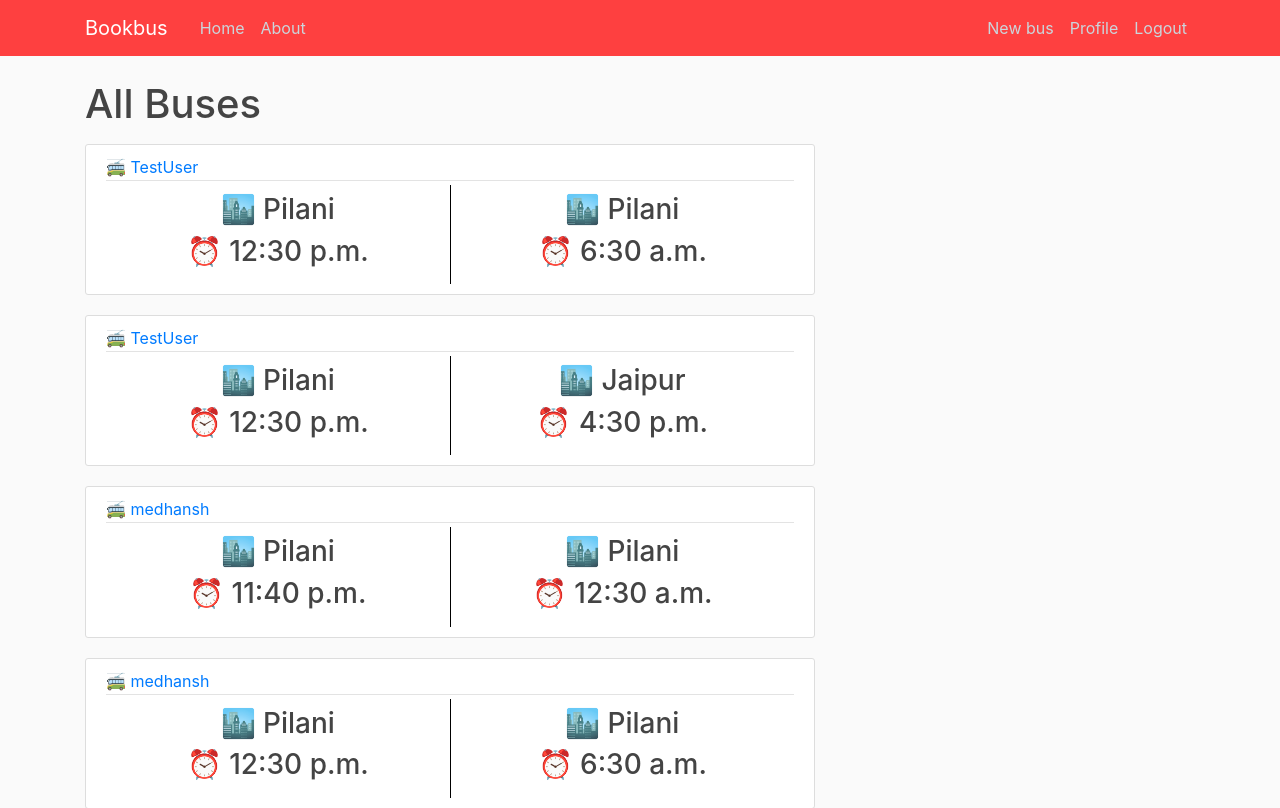
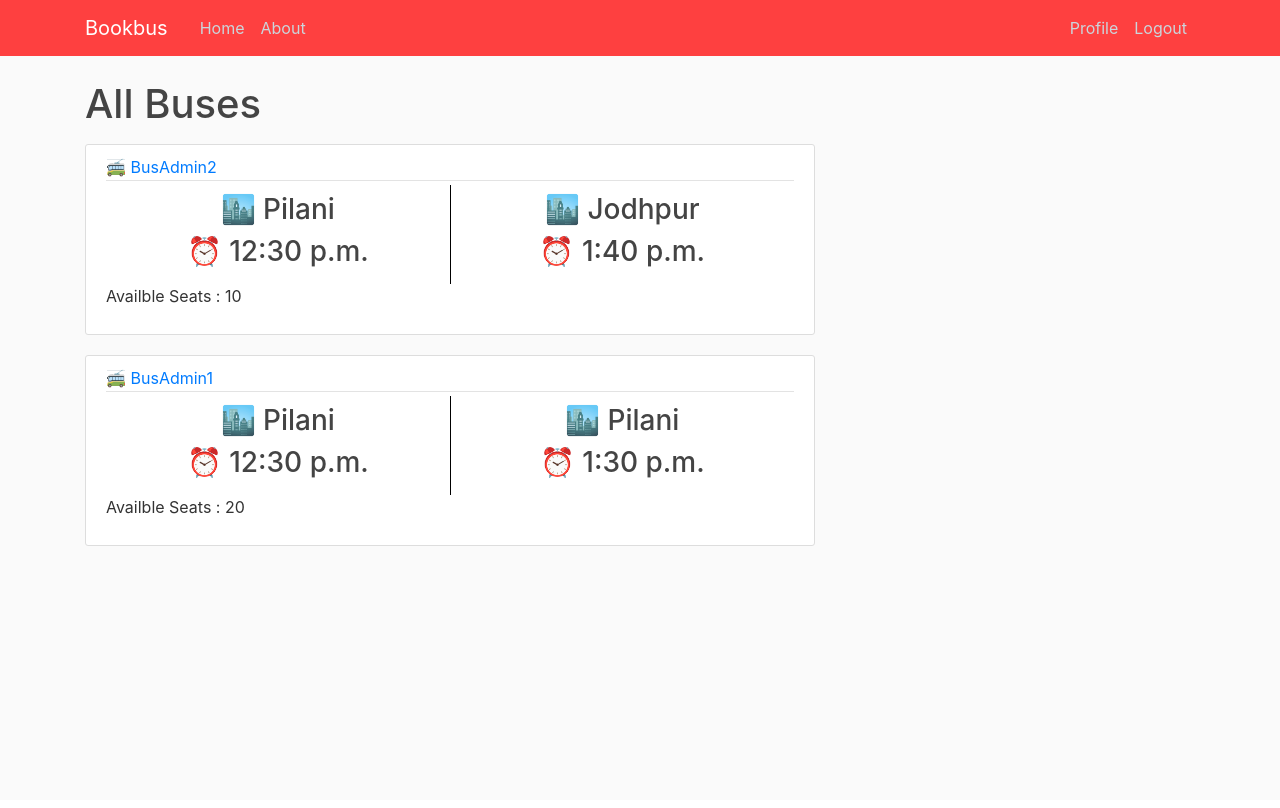
Before and after one commit to medhu123/DVMbookbus, a Django app: page / in a window 1280 px wide. Shown: the top 808 px of the page. After the commit the page ends 546 px from the top, so only its background shows below. Run offline with Django 5.2, Linux system fonts and the light colour scheme; a user stored in the database is signed in; data comes from the database, SQL or seed files in the repository.

Commit message:
Added Customer and BusAdmin groups which have different functionality, Added the available and total seats into the bus model

```diff
--- a/bookbus/forms.py
+++ b/bookbus/forms.py
@@ -3,7 +3,7 @@
 
 class BusForm(forms.ModelForm):
     model = Bus
-        fields = ['journey_start', 'journey_end', 'start_time', 'end_time', 'seats']
+        fields = ['journey_start', 'journey_end', 'start_time', 'end_time', 'total_seats', 'available_seats']#, 'available_seats']
         widgets = {
             'start_time': forms.TimeInput(format='%H:%M', attrs={'type': 'time'}),
             'end_time': forms.TimeInput(format='%H:%M', attrs={'type': 'time'}),
--- a/bookbus/models.py
+++ b/bookbus/models.py
@@ -26,13 +26,15 @@
     )
 
     start_time = models.TimeField()
-
     end_time = models.TimeField()
 
     def journey(self):
         return f"{self.journey_start}@{self.start_time} to {self.journey_end}@{self.end_time}"
 
-    seats = models.IntegerField()
+    total_seats = models.IntegerField(default = 0)
+    available_seats = models.IntegerField(default = 0)
+
+    #available_seats = models.IntegerField()
 
     date_added = models.DateTimeField(default=timezone.now)
 
--- a/bookbus/templates/bookbus/base.html
+++ b/bookbus/templates/bookbus/base.html
@@ -31,7 +31,11 @@
               <!-- Navbar Right Side -->
               <div class="navbar-nav">
                 {% if user.is_authenticated  %}
-                  <a class="nav-item nav-link" href="{% url 'bus-create' %}">New bus</a>
+                  {% for group in user.groups.all %}
+                    {% if group.name == 'BusAdmin' %}
+                      <a class="nav-item nav-link" href="{% url 'bus-create' %}">New bus</a>
+                    {% endif %}
+                  {% endfor %}
                   <a class="nav-item nav-link" href="{% url 'profile' %}">Profile</a>
                   <form method="post" action="{% url 'logout' %}">
                     {% csrf_token %}
--- a/bookbus/templates/bookbus/bus_confirm_delete.html
+++ b/bookbus/templates/bookbus/bus_confirm_delete.html
@@ -5,7 +5,7 @@
             {% csrf_token %}
             <fieldset class="form-group">
                 <legend class="border-bottom mb-4">Delete Bus</legend>
-                <h2>Are you sure you want to delete this bus"{{ object.title }}"</h2>
+                <h2>Are you sure you want to delete this bus?</h2>
             </fieldset>
             <div class="form-group">
                 <button class="btn btn-outline-danger" type="submit">Yes, Delete</button>
--- a/bookbus/templates/bookbus/home.html
+++ b/bookbus/templates/bookbus/home.html
@@ -20,6 +20,7 @@
                           <h3>⏰ {{ bus.end_time}}</h3>
                       </div>
                   </div>
+                  <p class="article-content">Availble Seats : {{ bus.available_seats }}</p>
 
             </div>
 
--- a/bookbus/views.py
+++ b/bookbus/views.py
@@ -36,17 +36,25 @@
 class BusDetailView(DetailView):
     model = Bus
 
-class BusCreateView(LoginRequiredMixin, CreateView):
+
+class BusCreateView(LoginRequiredMixin, UserPassesTestMixin,CreateView):
     model = Bus
-    fields = ['journey_start','journey_end', 'start_time', 'end_time','seats']
+    fields = ['journey_start','journey_end', 'start_time', 'end_time','total_seats', 'available_seats']#'total_seats', 'available_seats']
 
     def form_valid(self, form):
         form.instance.travels = self.request.user
+        """if form.instance.total_seats<form.instance.available_seats:
+            return False"""
         return super().form_valid(form)
+
+    def test_func(self):
+
+        return self.request.user.groups.filter(name='BusAdmin').exists()
+
 
 class BusUpdateView(LoginRequiredMixin, UserPassesTestMixin, UpdateView):
     model = Bus
-    fields = ['journey_start','journey_end', 'start_time', 'end_time', 'seats']
+    fields = ['journey_start','journey_end', 'start_time', 'end_time','total_seats', 'available_seats']#'total_seats', 'available_seats']
 
     def form_valid(self, form):
         form.instance.travels = self.request.user
--- a/users/forms.py
+++ b/users/forms.py
@@ -9,6 +9,7 @@
      class Meta:
         model = User
         fields = ['username', 'email', 'password1', 'password2']
+
 
 
 class UserUpdateForm(forms.ModelForm):
--- a/users/models.py
+++ b/users/models.py
@@ -1,5 +1,7 @@
 from django.db import models
-from django.contrib.auth.models import User
+from django.contrib.auth.models import User, Group
+from django.db.models.signals import post_save
+from django.dispatch import receiver
 #from PIL import Image
 
 class Profile(models.Model):
@@ -18,3 +20,9 @@
             output_size = (300,300)
             img.thumbnail(output_size)
             img.save(self.image.path)"""
+
+
+@receiver(post_save, sender=User)
+def create_user_profile(sender, instance, created, **kwargs):
+    if created:
+        instance.groups.add(Group.objects.get(name='Customer'))
--- a/users/views.py
+++ b/users/views.py
@@ -10,6 +10,7 @@
         form = UserRegisterForm(request.POST)
         if form.is_valid():
             form.save()
+
             username=form.cleaned_data.get('username')
             messages.success(request, f'Account created for {username}! You can now login.')
             return redirect("login")
```
Also changed, not shown: bookbus/migrations/0005_rename_seats_bus_available_seats.py (added), bookbus/migrations/0006_bus_total_seats_alter_bus_available_seats.py (added), db.sqlite3, media/default.jpeg (deleted), media/profile_pics/84F2805B-0342-4EAC-9174-942921B2BC43.jpeg (deleted), media/profile_pics/IMG_0032.jpeg (deleted), users/migrations/0002_remove_profile_image.py (added).
